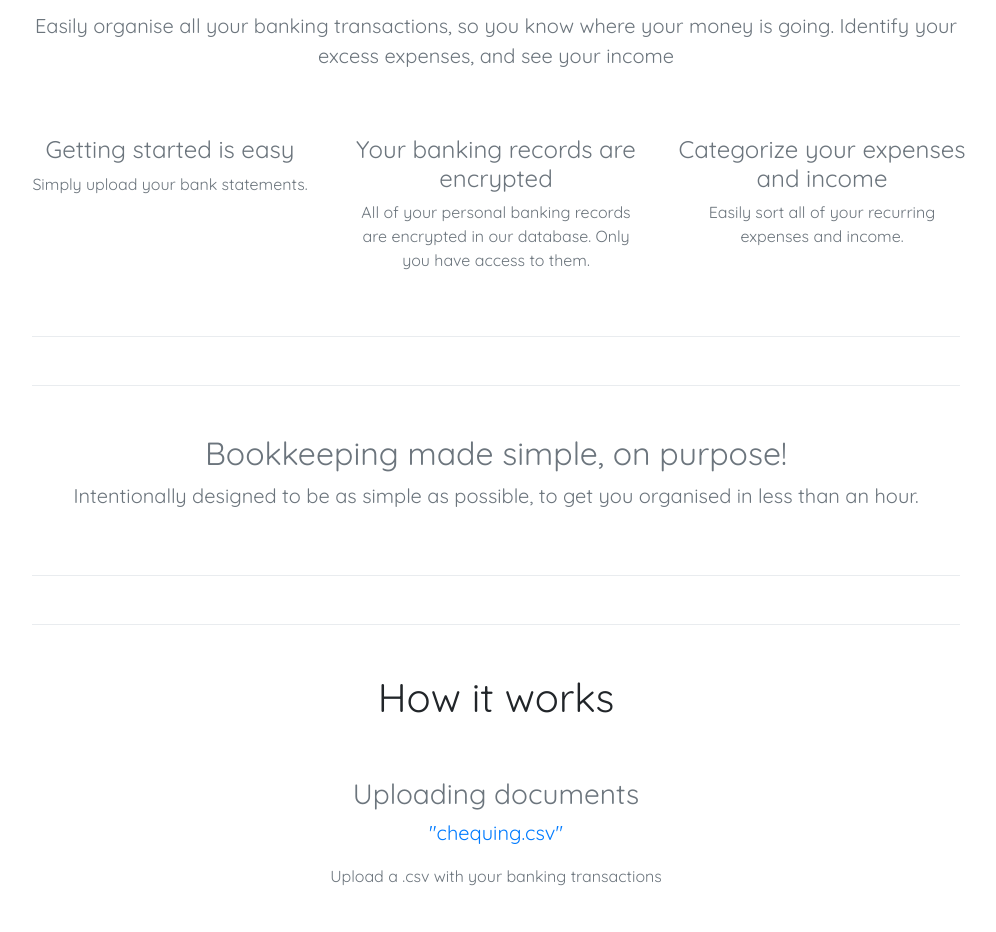
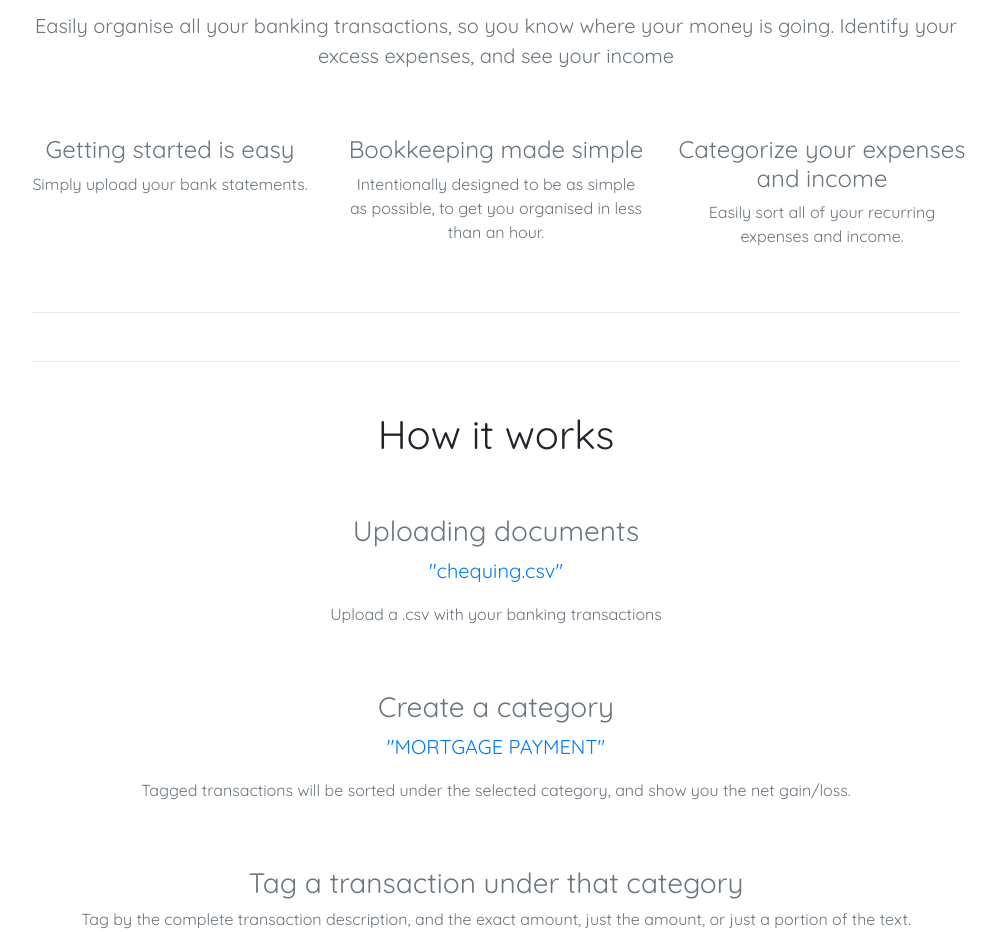
Before and after one commit to WarrenJohn/keepsimplebooks, a Vue app in the folder client/: page / in a window 1280 px wide. Shown: the part 780-1712 px from the top of the page, without its empty margins (144-1140 px from the left). Built offline with nearby package versions, Linux system fonts and the light colour scheme.

Commit message:
changed home page text, remove console log from login.vue, added note to init TODO

```diff
--- a/client/src/views/Home.vue
+++ b/client/src/views/Home.vue
@@ -34,10 +34,15 @@
                 <p>Simply upload your bank statements.</p>
             </b-col>
             <b-col>
+                <i class="fas fa-bolt fa-5x mb-3"></i>
+                <h4>Bookkeeping made simple</h4>
+                <p>Intentionally designed to be as simple as possible, to get you organised in less than an hour.</p>
+            </b-col>
+            <!-- <b-col>
                 <i class="fas fa-database fa-5x mb-3"></i>
                 <h4>Your banking records are encrypted</h4>
                 <p>All of your personal banking records are encrypted in our database. Only you have access to them.</p>
-            </b-col>
+            </b-col> -->
             <b-col>
                 <i class="fas fa-money-bill fa-5x mb-3"></i>
                 <h4>Categorize your expenses and income</h4>
@@ -45,15 +50,15 @@
             </b-col>
         </b-row>
 
-        <b-dropdown-divider class="mt-5 mb-5"></b-dropdown-divider>
-        <b-dropdown-divider class="mt-5 mb-5"></b-dropdown-divider>
+        <!-- <b-dropdown-divider class="mt-5 mb-5"></b-dropdown-divider>
+        <b-dropdown-divider class="mt-5 mb-5"></b-dropdown-divider> -->
 
-        <b-row>
+        <!-- <b-row>
             <b-col class="text-center text-muted">
                 <h2>Bookkeeping made simple, on purpose!</h2>
                 <p class="lead">Intentionally designed to be as simple as possible, to get you organised in less than an hour.</p>
             </b-col>
-        </b-row>
+        </b-row> -->
 
         <b-dropdown-divider class="mt-5 mb-5"></b-dropdown-divider>
         <b-dropdown-divider class="mt-5 mb-5"></b-dropdown-divider>
--- a/client/src/views/Login.vue
+++ b/client/src/views/Login.vue
@@ -50,8 +50,7 @@ export default{
                             setTimeout(() => {this.clientResponseClass = null; this.clientResponse = null}, 3000);
                         }
                     })
-                    .catch((err) => {
-                        console.log(err);
+                    .catch(() => {
                         this.clientResponseClass = 'danger text-center';
                         this.clientResponse = 'Something went wrong!';
                         setTimeout(() => {this.clientResponseClass = null; this.clientResponse = null}, 3000);
```
Also changed, not shown: 1 other file (tests, documents, lock files or other folders).
